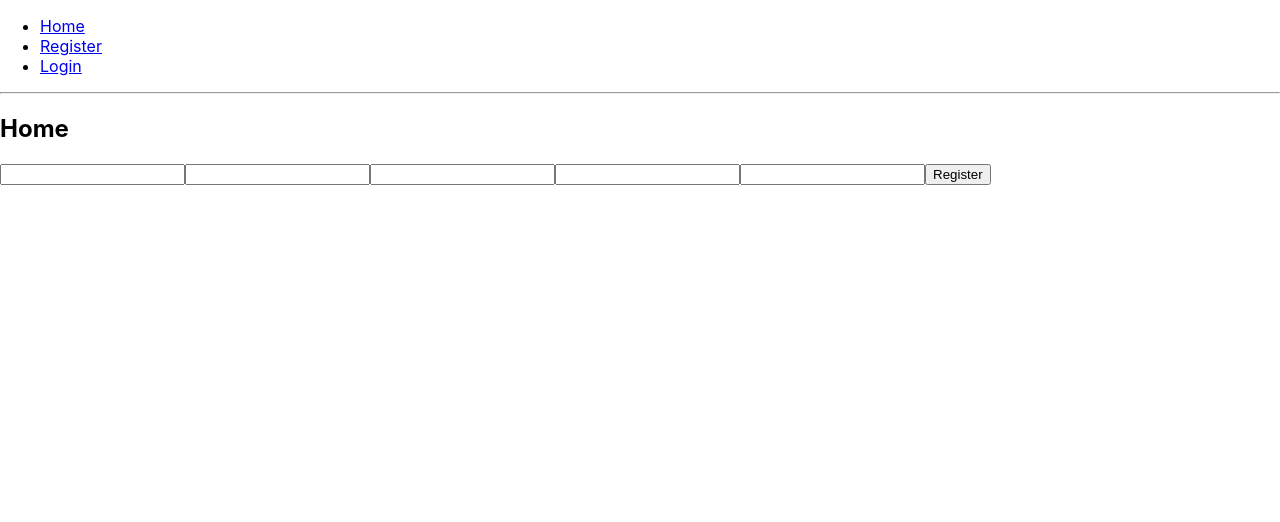
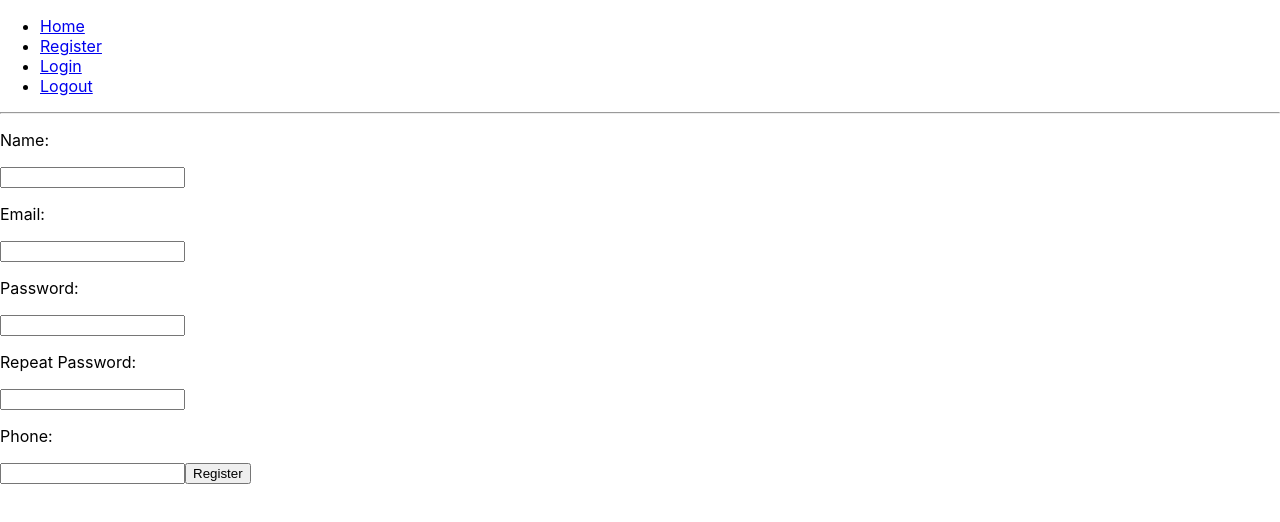
Before and after one commit to RachelTWQ/FridgeBuddy, a React (Create React App) app in the folder fridge-buddy/: page /register in a window 1280 px wide. Shown: the top 522 px of the page. Built offline with nearby package versions, Linux system fonts and the light colour scheme.

Commit message:
add login logout register components

```diff
--- a/fridge-buddy/src/App.js
+++ b/fridge-buddy/src/App.js
@@ -7,11 +7,19 @@ import Register from './Register.jsx';
 // import ProductForm from './productForm.jsx';
 import axios from 'axios';
 
-function Home() {
+function Home({user}) {
   return (
     <div>
       <h2>Home</h2>
+      <p>{user.name}</p>
     </div>
+  );
+}
+
+function Logout({handleLogout}) {
+  return (
+    <button onClick={handleLogout}>Logout</button>
+
   );
 }
 
@@ -24,6 +32,7 @@ class App extends Component {
       // newProduct: {},
       // products: []
     };
+    this.handleLogout = this.handleLogout.bind(this);
   }
 
   // componentDidMount() {
@@ -37,16 +46,17 @@ class App extends Component {
       Email: event.target.email.value,
       Password: event.target.password.value
     }
-    console.log(loginInfo);
+    console.log("loginInfo", loginInfo);
 
-    // axios.put("https://localhost:5001/login", loginInfo)
-    // .then(res => {
-    //   const user = res.data;
-    //   this.setState({ user })
-    // })
-    // .catch(function (error) {
-    //   console.log(error);
-    // });
+    axios.put("https://localhost:5001/login", loginInfo)
+    .then(res => {
+      const user = res.data;
+      console.log("user", user);
+      this.setState({user});
+    })
+    .catch(function (error) {
+      console.log(error);
+    });
   }
 
   //{Name: "izumi",Email: "izumi@izumi.com",Password: "password",PasswordRepeat: "password",PhoneNumber :"1234"}
@@ -59,20 +69,21 @@ class App extends Component {
       PasswordRepeat: event.target.passwordRepeat.value,
       PhoneNumber: event.target.phoneNumber.value
     }
-    console.log(registerInfo);
+    console.log("registerInfo", registerInfo);
 
-    // axios.post("https://localhost:5001/register", registerInfo)
-    // .then(res => {
-    //   const user = res.data;
-    //   this.setState({ user })
-    // })
-    // .catch(function (error) {
-    //   console.log(error);
-    // });
+    axios.post("https://localhost:5001/register", registerInfo)
+    .then(res => {
+      const user = res.data;
+      this.setState({ user })
+    })
+    .catch(function (error) {
+      console.log(error);
+    });
   }
 
   handleLogout() {
     this.setState({ user: {} });
+    console.log("done")
   }
 
   // listAllProducts() {
@@ -110,12 +121,16 @@ class App extends Component {
             <li>
               <Link to="/login">Login</Link>
             </li>
+            <li>
+              <Link to="/logout">Logout</Link>
+            </li>
           </ul>
 
           <hr />
-          <Route path="/" component={ Home } />
+          <Route exact path="/" component={() => <Home user={this.state.user}/>} />
           <Route path="/register" component={() => <Register handleRegister={this.handleRegister}/>} />
           <Route path="/login" component={() => <Login handleLogin={this.handleLogin}/>} />
+          <Route path="/logout" component={() => <Logout handleLogout={this.handleLogout}/>} />
         </div>
 
       </Router>
--- a/fridge-buddy/src/Login.jsx
+++ b/fridge-buddy/src/Login.jsx
@@ -3,8 +3,8 @@ import React from "react";
 export default function Login({handleLogin}) {
 return(
   <form onSubmit={handleLogin}>
-    <input name="email" type="text"/>
-    <input name="password" type="password"/>
+    <p>Email: </p><input name="email" type="text"/>
+    <p>Password: </p><input name="password" type="password"/>
     <button>Login</button>
   </form>
 )}
--- a/fridge-buddy/src/Register.jsx
+++ b/fridge-buddy/src/Register.jsx
@@ -3,11 +3,11 @@ import React from "react";
 export default function Register({handleRegister}) {
     return (
     <form onSubmit={handleRegister}>
-        <input name="name" type="text" />
-        <input name="email" type="text" />
-        <input name="password" type="password" />
-        <input name="passwordRepeat" type="password" />
-        <input name="phoneNumber" type="text" />
+        <p>Name: </p><input name="name" type="text" />
+        <p>Email: </p><input name="email" type="text" />
+        <p>Password: </p><input name="password" type="password" />
+        <p>Repeat Password: </p><input name="passwordRepeat" type="password" />
+        <p>Phone: </p><input name="phoneNumber" type="text" />
         <button>Register</button>
     </form>)
 }
```
